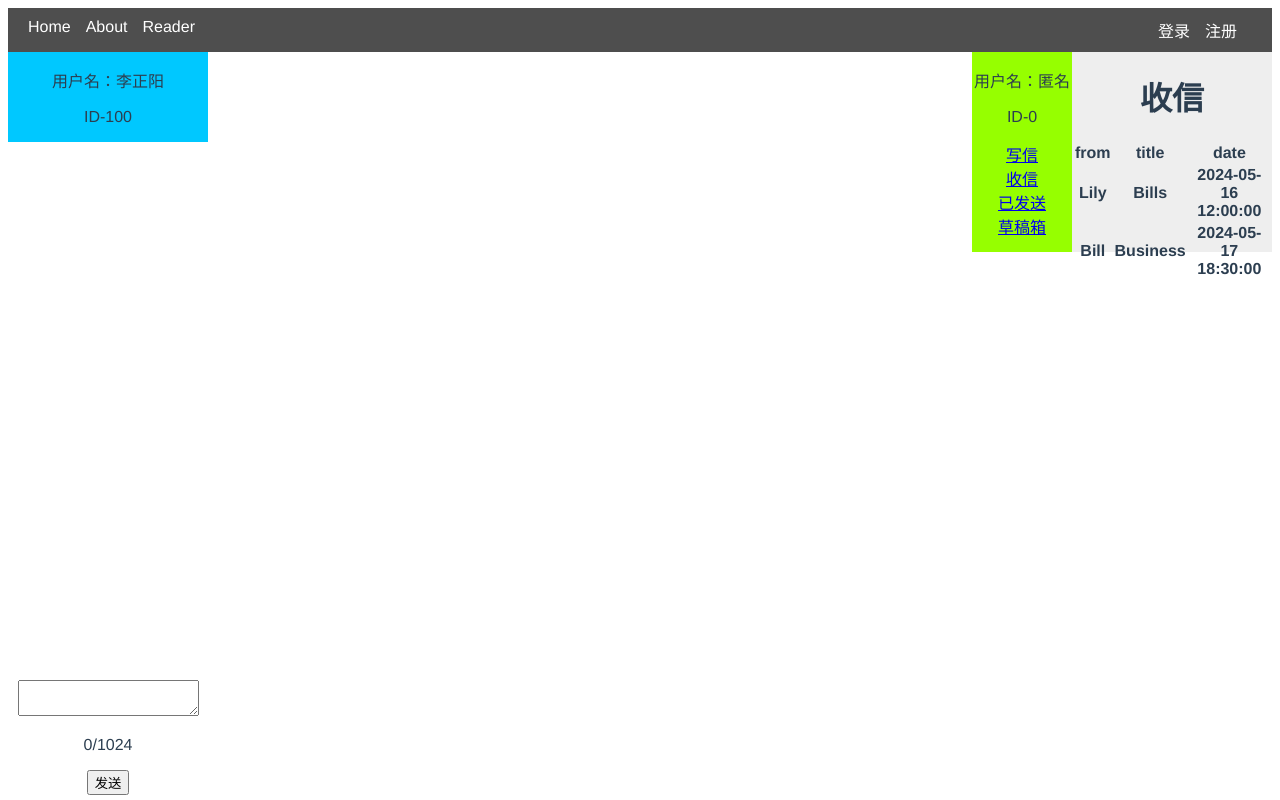
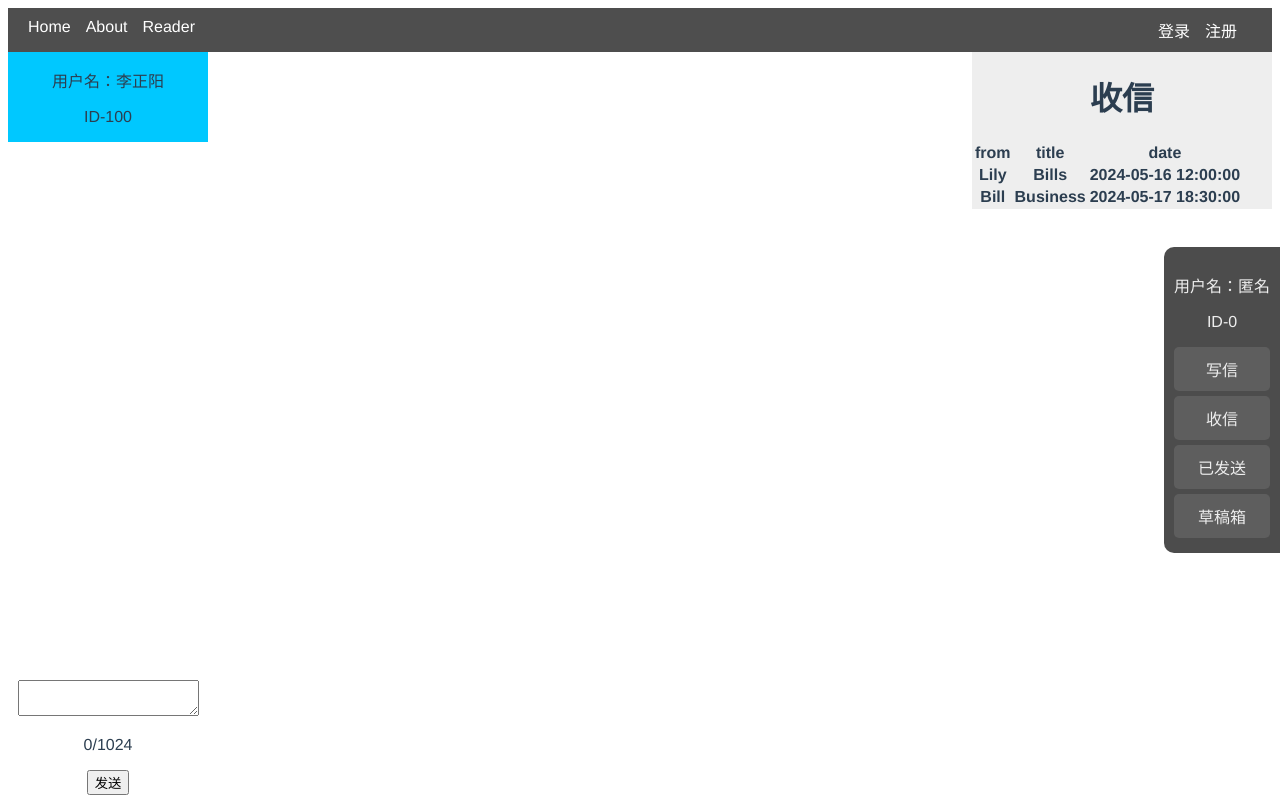
Before and after one commit to Ac-1d/RP2024, a Vue app in the folder front_end/: page /comments in a window 1280 px wide. Built offline with nearby package versions, Linux system fonts and the light colour scheme.

Commit message:
debug,css

```diff
--- a/front_end/src/components/MessageBlock.vue
+++ b/front_end/src/components/MessageBlock.vue
@@ -1,15 +1,13 @@
 <template>
   <div id="messages">
     <!-- 用户信息 -->
-    <div id="info">
+    <div class="side-nav">
       <p>用户名：{{ myname }}</p>
       <p>ID-{{ myid }}</p>
-      <nav>
-        <a href="#" @click="page=0">写信</a><br/>
-        <a href="#" @click="page=1">收信</a><br/>
-        <a href="#" @click="page=2">已发送</a><br/>
-        <a href="#" @click="page=3">草稿箱</a><br/>
-      </nav>
+      <div class="side-nav-item"><a href="#" @click="page=0">写信</a></div>
+      <div class="side-nav-item"><a href="#" @click="page=1">收信</a></div>
+      <div class="side-nav-item"><a href="#" @click="page=2">已发送</a></div>
+      <div class="side-nav-item"><a href="#" @click="page=3">草稿箱</a></div>
     </div>
     <!-- 消息列表 -->
     <div id="content">
@@ -91,17 +89,41 @@ export default{
 <style scoped>
 #messages{
   margin-bottom: 10px;
-  #info {
-    background-color:rgb(150, 255, 0);
-    height:200px;
-    width:100px;
-    float:left;
+    /* 侧边栏 */
+    .side-nav {
+      color:#EEEEEE;
+      position: fixed;
+      top: 50%;
+      right: 0;
+      transform: translateY(-50%);
+      background: rgba(0, 0, 0, 0.7);
+      border-radius: 10px 0 0 10px;
+      padding: 10px;
+      z-index: 1000;
+    }
+    .side-nav-item {
+      a{
+        color: #EEEEEE;
+        text-decoration: none;
+      }
+      text-align: center;
+      color: white;
+      padding: 10px;
+      margin: 5px 0;
+      cursor: pointer;
+      background: rgba(255, 255, 255, 0.1);
+      border-radius: 5px;
+      transition: background-color 0.3s, color 0.3s;
+    }
+    .side-nav-item:hover {
+      background: #007bff;
+      color: #fff;
+    }
   }
   #content {
     background-color:#EEEEEE;
-    height:200px;
-    width:200px;
+    width: 100%;
+    height: 100%;
     float:left;
   }
-}
 </style>
--- a/front_end/src/router/index.js
+++ b/front_end/src/router/index.js
@@ -12,6 +12,7 @@ import Reader from "../views/Reader.vue";
 import Login from "../views/Login.vue";
 import Register from "../views/Register.vue";
 import Comments from "../views/Comments.vue";// 调试用，合并的时候可以删掉
+import Message from "../views/Message.vue";
 
 Vue.use(VueRouter);
 
@@ -76,6 +77,11 @@ const routes = [
     path: "/comments",
     name: "Comments",
     component: Comments
+  },
+  {
+    path: "/message",
+    name: "Message",
+    component: Message
   }
 ];
 
--- /dev/null
+++ b/front_end/src/views/Message.vue
@@ -0,0 +1,14 @@
+<template>
+  <div>
+    <MessageBlock/>
+  </div>
+</template>
+<script>
+import MessageBlock from '../components/MessageBlock.vue';
+export default {
+  name: 'Message',
+  components: {
+    MessageBlock
+  }
+}
+</script>
```
